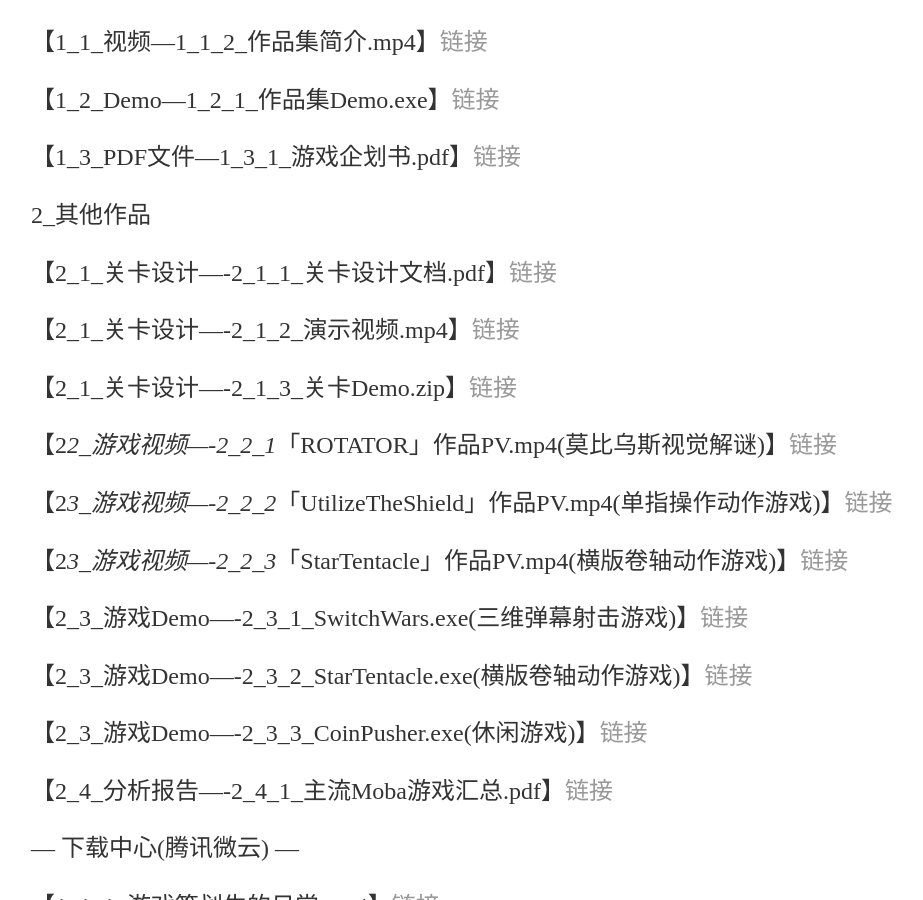
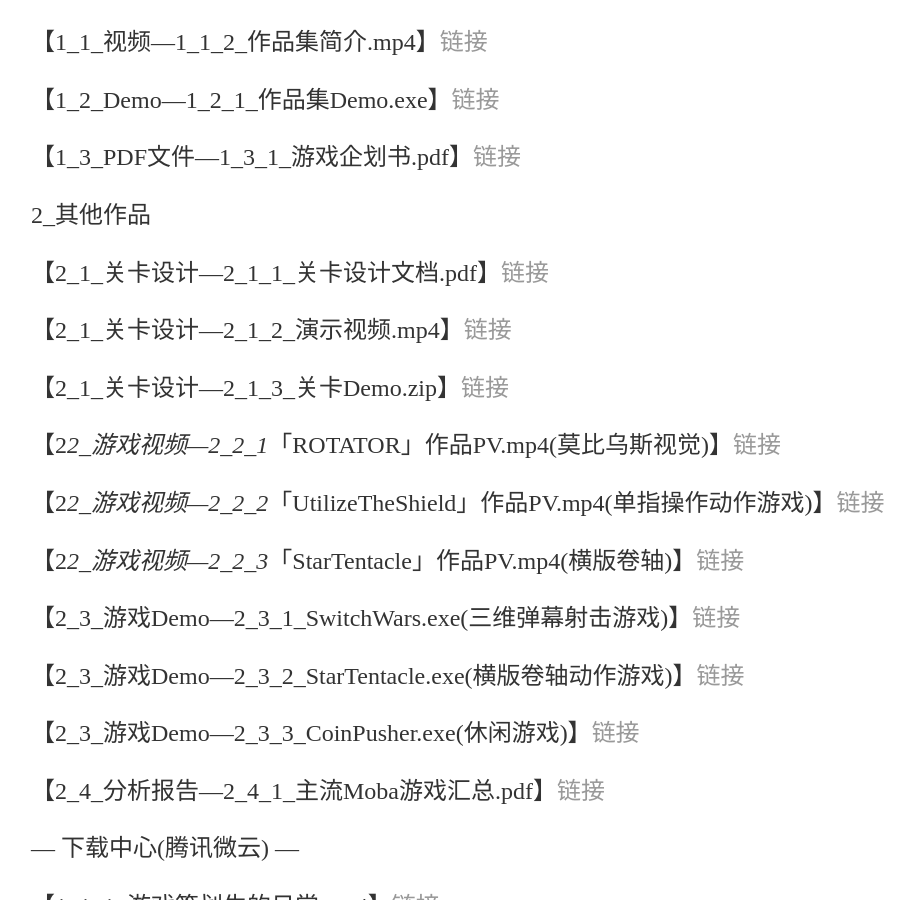
Before and after one commit to SotakuStudio/SotakuStudio.github.io, a Jekyll site: the page built from _posts/2022-01-02-chinese.md, in a window 1280 px wide and 900 px high, scrolled down 2176 px. Shown: the whole window, without its empty margins (161-1084 px from the left). Built offline with Jekyll 4.4.1, drawn with Linux system fonts in a browser that asks for light colours.

Commit message:
Update 2022-01-02-chinese.md

```diff
--- a/_posts/2022-01-02-chinese.md
+++ b/_posts/2022-01-02-chinese.md
@@ -33,25 +33,25 @@ date: 2022-01-02
 
   2_其他作品
 
-【2_1_关卡设计----2_1_1_关卡设计文档.pdf】[链接](https://share.weiyun.com/AzYYbFjt)
+【2_1_关卡设计---2_1_1_关卡设计文档.pdf】[链接](https://share.weiyun.com/AzYYbFjt)
 
-【2_1_关卡设计----2_1_2_演示视频.mp4】[链接](https://share.weiyun.com/AwzamMf8)
+【2_1_关卡设计---2_1_2_演示视频.mp4】[链接](https://share.weiyun.com/AwzamMf8)
 
-【2_1_关卡设计----2_1_3_关卡Demo.zip】[链接](https://share.weiyun.com/CNR5GYxp)
+【2_1_关卡设计---2_1_3_关卡Demo.zip】[链接](https://share.weiyun.com/CNR5GYxp)
 
-【2_2_游戏视频----2_2_1_「ROTATOR」作品PV.mp4(莫比乌斯视觉解谜)】[链接](https://share.weiyun.com/EoD1AOCJ)
+【2_2_游戏视频---2_2_1_「ROTATOR」作品PV.mp4(莫比乌斯视觉)】[链接](https://share.weiyun.com/EoD1AOCJ)
 
-【2_3_游戏视频----2_2_2_「UtilizeTheShield」作品PV.mp4(单指操作动作游戏)】[链接](https://share.weiyun.com/WlMO4mPS)
+【2_2_游戏视频---2_2_2_「UtilizeTheShield」作品PV.mp4(单指操作动作游戏)】[链接](https://share.weiyun.com/WlMO4mPS)
 
-【2_3_游戏视频----2_2_3_「StarTentacle」作品PV.mp4(横版卷轴动作游戏)】[链接](https://share.weiyun.com/LqrLb5PU)
+【2_2_游戏视频---2_2_3_「StarTentacle」作品PV.mp4(横版卷轴)】[链接](https://share.weiyun.com/LqrLb5PU)
 
-【2_3_游戏Demo----2_3_1_SwitchWars.exe(三维弹幕射击游戏)】[链接](https://share.weiyun.com/uFXg7K9Q)
+【2_3_游戏Demo---2_3_1_SwitchWars.exe(三维弹幕射击游戏)】[链接](https://share.weiyun.com/uFXg7K9Q)
 
-【2_3_游戏Demo----2_3_2_StarTentacle.exe(横版卷轴动作游戏)】[链接](https://share.weiyun.com/CYZcDa00)
+【2_3_游戏Demo---2_3_2_StarTentacle.exe(横版卷轴动作游戏)】[链接](https://share.weiyun.com/CYZcDa00)
 
-【2_3_游戏Demo----2_3_3_CoinPusher.exe(休闲游戏)】[链接](https://share.weiyun.com/VjVDWF3E)
+【2_3_游戏Demo---2_3_3_CoinPusher.exe(休闲游戏)】[链接](https://share.weiyun.com/VjVDWF3E)
 
-【2_4_分析报告----2_4_1_主流Moba游戏汇总.pdf】[链接](https://share.weiyun.com/a1wqLRLH)
+【2_4_分析报告---2_4_1_主流Moba游戏汇总.pdf】[链接](https://share.weiyun.com/a1wqLRLH)
 
 
 --- 下载中心(腾讯微云) ---
```
